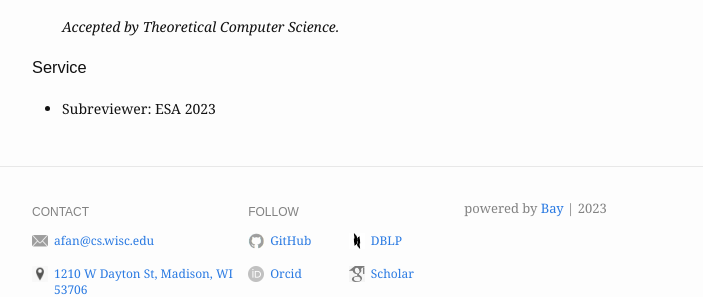
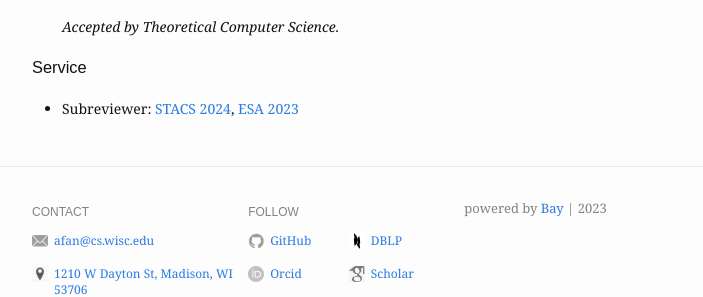
Before and after one commit to Austen-Z-Fan/Austen-Z-Fan.github.io, a Jekyll site: the page built from research.md, in a window 1280 px wide. Shown: the part 1335-1632 px from the top of the page, without its empty margins (288-991 px from the left). Built offline with Jekyll 4.4.1, drawn with Linux system fonts in a browser that asks for light colours.

Commit message:
Update research.md

```diff
--- a/research.md
+++ b/research.md
@@ -65,4 +65,4 @@
 
 
 ### Service
-* Subreviewer: ESA 2023
+* Subreviewer: [STACS 2024](https://stacs2024.limos.fr/), [ESA 2023](https://algo-conference.org/2023/esa/)
```
